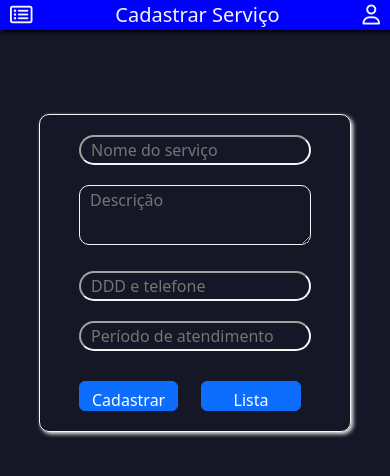
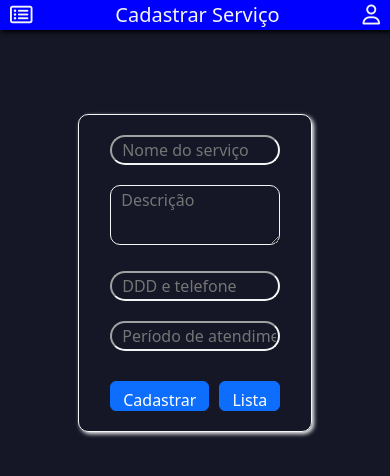
Before and after one commit to GazuaDev8417/loja_de_servicos-vanilla, a plain HTML site: page pages/register/index.html in a window 390 px wide. Drawn offline with nearby package versions, Linux system fonts and the light colour scheme; sample sign-in values are in the browser's storage.

Commit message:
ajustes de responsividade

```diff
--- a/pages/detail/style.css
+++ b/pages/detail/style.css
@@ -49,6 +49,10 @@ header{
     @media(max-width: 600px){
         width: 70%;
     }
+
+    @media(max-width: 800px){
+        width: 70%;
+    }
 }
 
 .card .name{
--- a/pages/register/style.css
+++ b/pages/register/style.css
@@ -46,6 +46,10 @@ fieldset{
 
     @media(max-width: 600px){
         width: 80vw;
+    }
+
+    @media(max-width: 800px){
+        width: 60vw;
     }
 }
 
@@ -107,4 +111,10 @@ textarea{
         flex-direction: row;
         justify-content: space-between;
     }
+
+    @media(max-width: 800px){
+        width: 80%;
+        flex-direction: row;
+        justify-content: space-between;
+    }
 }
--- a/style.css
+++ b/style.css
@@ -17,9 +17,6 @@ header{
     @media(max-width: 600px){
         font-size: 20px;
         padding: 10px;
-        button {
-            padding: 7px;
-        }
     }
 }
 
@@ -54,6 +51,10 @@ fieldset{
     @media(max-width: 600px){
         width: 80vw;
     }
+
+    @media(max-width: 800px){
+        width: 80%;
+    }
 }
 
 input{
@@ -64,6 +65,12 @@ input{
     border-radius: 20px;
     padding-left: 10px;
     margin: 10px;
+}
+
+input[type='email'], input[type='password']{
+    @media(max-width: 800px){
+        width: 80%;
+    }
 }
 
 input::placeholder {
```
